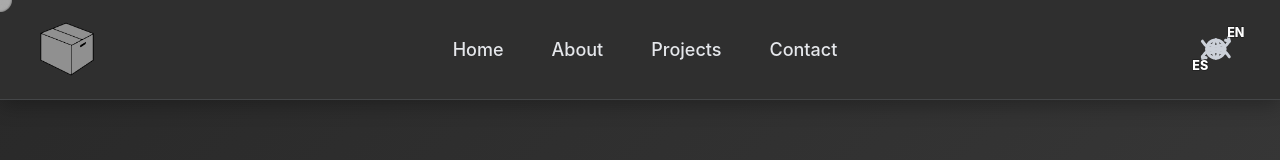
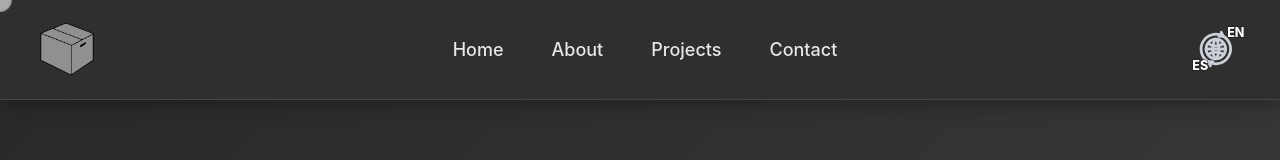
Before and after one commit to FidelGenre/Portfolio, a Next.js app: page / in a window 1280 px wide. Shown: the top 160 px of the page. Built offline with nearby package versions, Linux system fonts and the light colour scheme.

Commit message:
Language icon: circular wrapping arrows around globe (closer to reference)

```diff
--- a/src/components/Navbar.tsx
+++ b/src/components/Navbar.tsx
@@ -32,21 +32,21 @@ export default function Navbar() {
         }}
       >
         <svg width="52" height="52" viewBox="0 0 24 24" fill="none">
-          <g stroke="currentColor" strokeWidth="1.4" strokeLinecap="round" strokeLinejoin="round">
+          <g stroke="currentColor" strokeWidth="1.3" strokeLinecap="round" strokeLinejoin="round">
             {/* globo con grilla */}
-            <circle cx="11" cy="12" r="4.2" />
-            <path d="M6.8 12h8.4" />
-            <path d="M11 7.8c1.7 1.5 1.7 6.9 0 8.4" />
-            <path d="M11 7.8c-1.7 1.5-1.7 6.9 0 8.4" />
-            <path d="M7.6 9.8c2 1.1 4.8 1.1 6.8 0" />
-            <path d="M7.6 14.2c2-1.1 4.8-1.1 6.8 0" />
-            {/* flecha superior (rodea por arriba, punta hacia abajo-derecha) */}
-            <path d="M4.8 8.4A7.2 7.2 0 0 0 17.2 8.4" />
-            <path d="M15.5 8 17.2 8.4 16.8 6.6" />
-            {/* flecha inferior = rotación 180° de la superior */}
+            <circle cx="11" cy="12" r="4.5" />
+            <path d="M6.5 12h9" />
+            <path d="M11 7.5c1.8 1.6 1.8 7.4 0 9" />
+            <path d="M11 7.5c-1.8 1.6-1.8 7.4 0 9" />
+            <path d="M7.4 9.6c2.2 1.2 5 1.2 7.2 0" />
+            <path d="M7.4 14.4c2.2-1.2 5-1.2 7.2 0" />
+            {/* flecha que rodea (mitad izquierda+arriba), punta abajo-derecha */}
+            <path d="M7.6 17.9A6.8 6.8 0 0 1 14.4 6.1" />
+            <path d="M13.5 4.3 14.4 6.1 12.4 6.2" />
+            {/* flecha opuesta = rotación 180° */}
             <g transform="rotate(180 11 12)">
-              <path d="M4.8 8.4A7.2 7.2 0 0 0 17.2 8.4" />
-              <path d="M15.5 8 17.2 8.4 16.8 6.6" />
+              <path d="M7.6 17.9A6.8 6.8 0 0 1 14.4 6.1" />
+              <path d="M13.5 4.3 14.4 6.1 12.4 6.2" />
             </g>
           </g>
           {/* códigos EN / ES en cada punta */}
```
